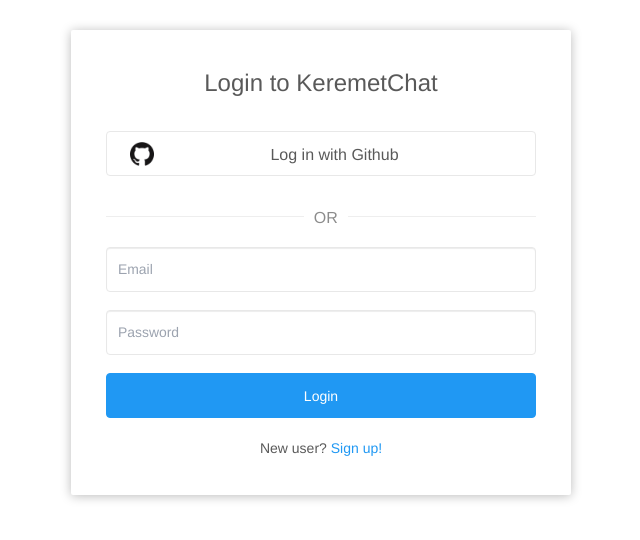
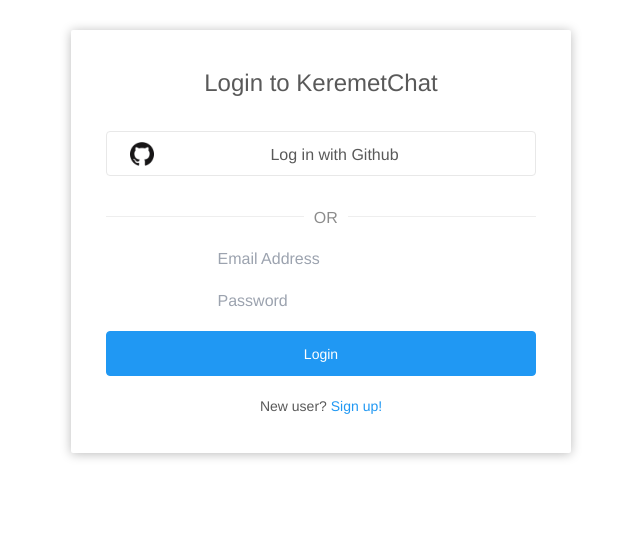
Before and after one commit to youngAndMad/keremet-chat-ui, a React (Vite) app: page /auth/login in a window 1280 px wide. Shown: the top 540 px of the page, without its empty margins (319-959 px from the left). Built offline with nearby package versions, Linux system fonts and the light colour scheme; no server answers.

Commit message:
fixed navigation between login and sign up page

```diff
--- a/package.json
+++ b/package.json
@@ -25,7 +25,8 @@
     "react-hook-form": "^7.51.2",
     "react-router-dom": "^6.22.3",
     "scss": "^0.2.4",
-    "styled-components": "^6.1.8"
+    "styled-components": "^6.1.8",
+    "zod": "^3.22.4"
   },
   "devDependencies": {
     "@tanstack/router-devtools": "^1.26.12",
--- a/src/components/ui/form/input.tsx
+++ b/src/components/ui/form/input.tsx
@@ -11,6 +11,7 @@
   type?: InputType;
   size?: InputSize;
   className?: string;
+  autoComplete?: "on" | "off";
 } & Omit<
   DetailedHTMLProps<InputHTMLAttributes<HTMLInputElement>, HTMLInputElement>,
   "size"
@@ -31,6 +32,7 @@
       size = "medium",
       className = "",
       placeholder,
+      autoComplete,
       ...props
     },
     ref
@@ -43,6 +45,7 @@
         type={type}
         aria-label={label}
         placeholder={placeholder}
+        autoComplete={autoComplete}
         className={classNames([
           "relative inline-flex w-full rounded leading-none transition-colors ease-in-out placeholder-gray-500 text-gray-700 bg-gray-50 border border-gray-300 hover:border-blue-400 focus:outline-none focus:border-blue-400 focus:ring-blue-400 focus:ring-4 focus:ring-opacity-30",
           sizeMap[size],
--- a/src/routes/auth/login/index.tsx
+++ b/src/routes/auth/login/index.tsx
@@ -5,16 +5,30 @@
 import api from "@/libs/api";
 import { useAlert } from "@/providers/alertProvider";
 import { userNotLogined } from "@/libs/page-loader/user-state";
+import { z } from "zod";
+import { FormInput } from "@/components/ui/form/form-input";
+
+type LoginFormData = {
+  email: string;
+  password: string;
+};
+
+const LoginHintSchema = z.object({
+  hint: z.string().optional(),
+});
+
+type LoginHint = z.infer<typeof LoginHintSchema>;
 
 export const Route = createFileRoute("/auth/login/")({
   component: Login,
   loader: userNotLogined,
+  validateSearch: (search): LoginHint => LoginHintSchema.parse(search),
 });
 
-interface LoginFormData {
-  email: string;
-  password: string;
-}
+const emailPattern = {
+  value: new RegExp("^[a-zA-Z0-9._-]+@[a-zA-Z0-9.-]+.[a-zA-Z]{2,4}$", "ig"),
+  message: "Enter a valid email address.",
+};
 
 function Login() {
   const {
@@ -24,6 +38,7 @@
   } = useForm<LoginFormData>();
 
   const navigate = useNavigate();
+  const { hint } = Route.useSearch();
   const { showAlert } = useAlert();
 
   const onSubmit: SubmitHandler<LoginFormData> = (data) => {
@@ -57,34 +72,41 @@
           <span className="or-text">OR</span>
         </div>
         <form onSubmit={handleSubmit(onSubmit)}>
+          {hint && <p className="text-red-500 text-xs italic">{hint}</p>}
           <div className="form-item">
-            <input
-              {...register("email", { required: true })}
+            <FormInput<LoginFormData>
+              id="email"
               type="email"
               name="email"
-              className="form-control"
-              placeholder="Email"
-              required
+              label="Email Address"
+              placeholder="Email Address"
+              className="mb-2"
+              register={register}
+              rules={{
+                required: "You must enter your email address.",
+                pattern: emailPattern,
+              }}
+              errors={errors}
             />
           </div>
           <div className="form-item">
-            <input
+            <FormInput<LoginFormData>
+              id="password"
               type="password"
-              {...register("password", {
+              autoComplete="on"
+              name="password"
+              label="Password"
+              placeholder="Password"
+              className="mb-2"
+              register={register}
+              rules={{
                 required: "Password is required",
-                maxLength: {
-                  value: 30,
-                  message: "Password cannot exceed 30 characters",
-                },
                 minLength: {
                   value: 8,
                   message: "Password must be at least 8 characters long",
                 },
-              })}
-              name="password"
-              className="form-control"
-              placeholder="Password"
-              required
+              }}
+              errors={errors}
             />
           </div>
           {/* Display error messages for password field */}
--- a/src/routes/auth/signup/index.tsx
+++ b/src/routes/auth/signup/index.tsx
@@ -45,11 +45,10 @@
       .post<User>("/api/v1/auth/register", { ...formData })
       .then(async (user) => {
         reset();
-        showAlert(`User ${user.email} registered successfully`, "success");
         setToStorage("user", user);
-        await navigate({
-          to: "/",
-          params: {
+        navigate({
+          to: "/auth/login/",
+          search: {
             hint: "User registered successfully!. Please sign in",
           },
         });
@@ -110,6 +109,7 @@
               label="Password"
               placeholder="Password"
               className="mb-2"
+              autoComplete="on"
               register={register}
               rules={{
                 required: "Password is required",
```
Also changed, not shown: 1 other file (tests, documents, lock files or other folders).
